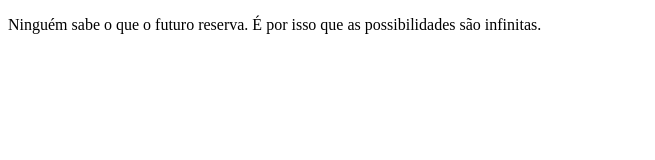
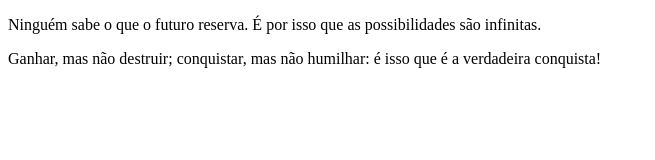
Before and after one commit to akanaul/Bootcamp_Projeto_Cap1, a plain HTML site: page index.html in a window 1280 px wide. Shown: the whole page, without its empty margins (0-655 px from the left). Drawn offline with Linux system fonts and the light colour scheme.

Commit message:
frase motivacional 2

```diff
--- a/index.html
+++ b/index.html
@@ -8,6 +8,7 @@
 </head>
 <body>
     <p>Ninguém sabe o que o futuro reserva. É por isso que as possibilidades são infinitas.</p>
+    <p>Ganhar, mas não destruir; conquistar, mas não humilhar: é isso que é a verdadeira conquista!</p>
 
 </body>
 </html>
```
